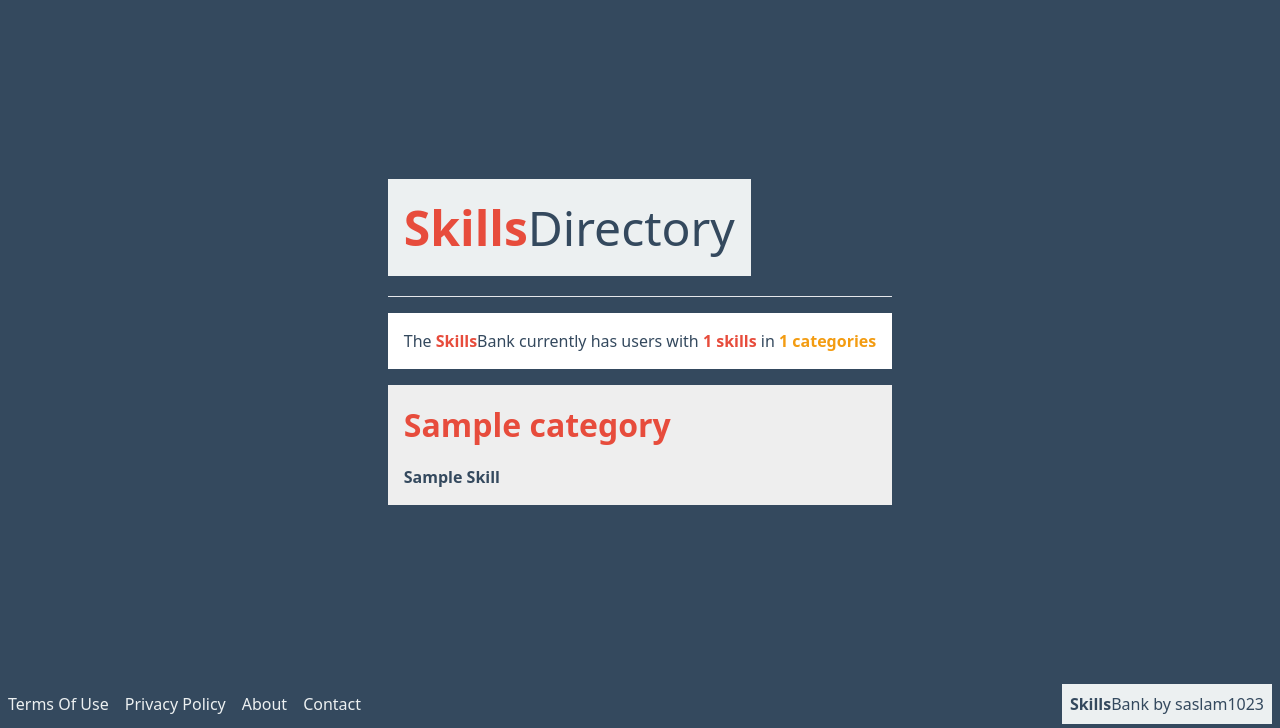
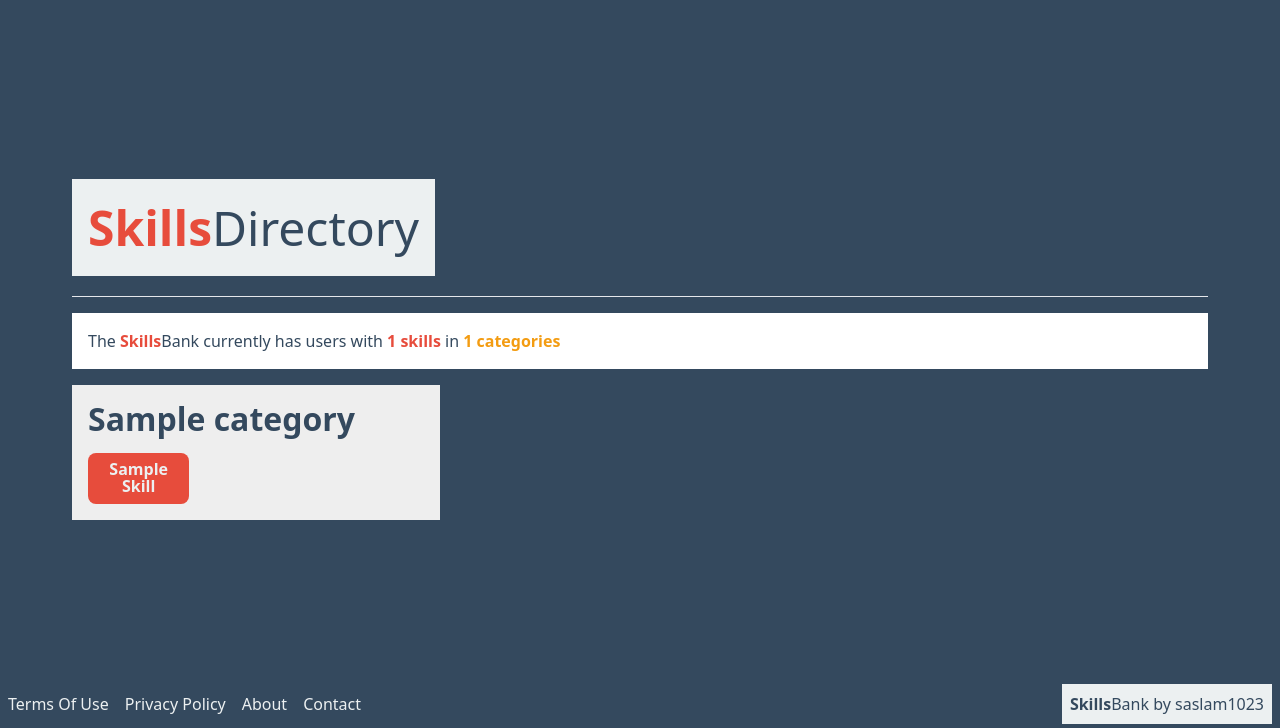
Before and after one commit to saslam1023/skills-bank, a Django app: page /directory/ in a window 1280 px wide. Shown: the part 72-800 px from the top of the page. Run offline with Django 5.2, Linux system fonts and the light colour scheme; tables that the repository leaves empty hold one stand-in row (values such as "Sample post"); parts of the project's set-up code (start-up, migrations or seed data) failed here and were passed over; some libraries are stand-ins or nearby versions.

Commit message:
readme, directory styling

```diff
--- a/skillsbank/app/static/css/styles.css
+++ b/skillsbank/app/static/css/styles.css
@@ -445,7 +445,8 @@
 }
 .skill-categories {
     background-color: var(--bg-light);
-    color: var(--neutral-dark);
+    color: var(--neutral-light);
+    margin: 0;
 }
 .skill-container {
     margin: 1rem 0;
@@ -668,9 +669,10 @@
 }
 .skill-directory-heading {
     font-size: 2rem;
-    color: var(--accent-color);
+    color: var(--neutral-dark);
     font-weight: 600;
     margin-top: 0;
+    line-height: 2.2rem;
 }
 .skill-list-heading {
     font-size: 2rem;
@@ -822,6 +824,7 @@
     grid-template-columns: repeat(3, 1fr);
     gap: 1rem;
     margin-top: 1rem;
+    max-width: 1200px;
 }
 .skills-grid-home {
     display: grid;
@@ -945,10 +948,17 @@
     font-weight: 700;
 }
 .skill-directory-name {
-    color: var(--accent-dark);
+    color: var(--neutral-light);
     font-weight: 700;
     font-size: 1rem;
+    line-height: 1.1rem;
     text-transform: capitalize;
+    background-color: var(--accent-color);
+    border-radius: 0.5rem;
+    padding: 0.5rem;
+    text-align: center;
+    align-self: center;
+    margin: 0;
 }
 .small {
     font-size: 0.8rem;
--- a/skillsbank/app/templates/skills-directory.html
+++ b/skillsbank/app/templates/skills-directory.html
@@ -36,6 +36,8 @@
 				<strong class="red-text">{{ skills_count }} skills</strong> in
 				<strong class="orange-text">{{ categories_count }} categories</strong>
 			</div>
+
+			<div class="skills-grid">
         {% for category, skills in skills_by_category.items %}
 			<div class="skill-categories">
 				<h2 class="skill-directory-heading">{{ category }}</h2>
@@ -47,5 +49,6 @@
 			</div>
         {% endfor %}
 		</div>
+		</div>
 	</div>
 {% endblock %}
```
Also changed, not shown: README.md.
